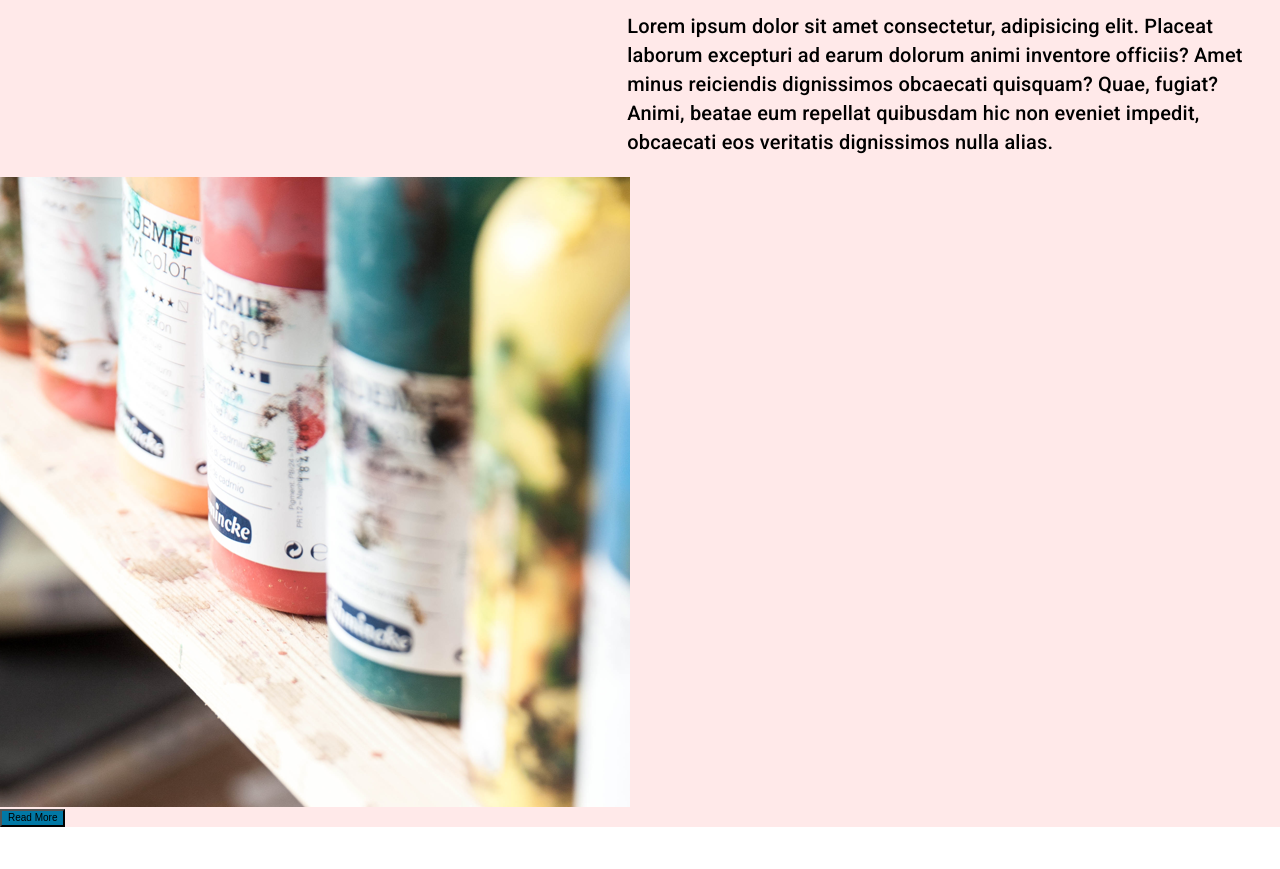
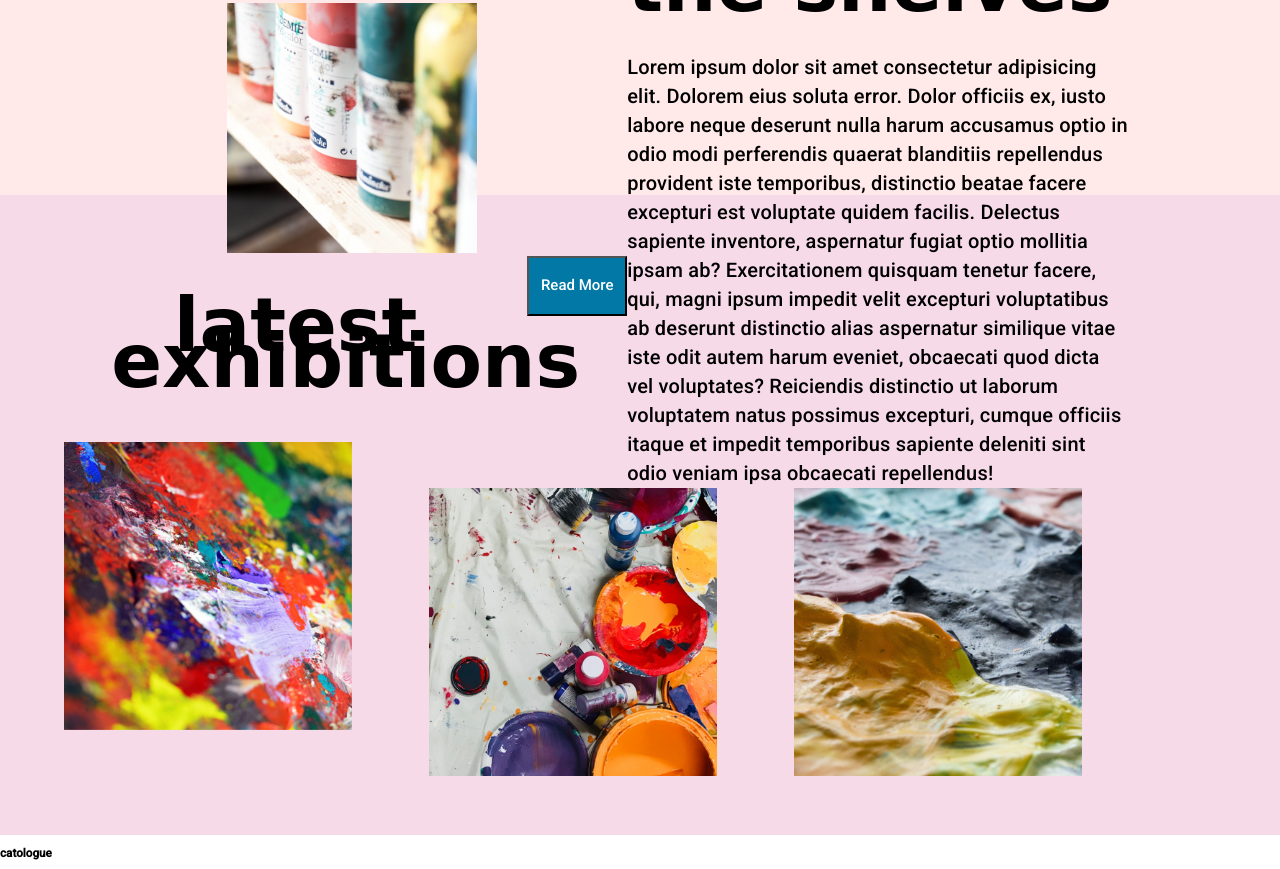
Before and after one commit to jalexgould/Alex-Gould-Project-One, a plain HTML site: page index.html in a window 1280 px wide. Shown: the part 845-1714 px from the top of the page. Drawn offline with Linux system fonts and the light colour scheme; files that its build step writes are made by us from their sources; a web font is replaced by a local one.

Commit message:
gallery update

```diff
--- a/index.html
+++ b/index.html
@@ -27,8 +27,8 @@
       <section class="productSection">
          <div class="product">
             <h2 class="productH2">New product on the shelves </h2>
-            <p>Lorem ipsum dolor sit amet consectetur, adipisicing elit. Placeat laborum excepturi ad earum dolorum animi inventore officiis? Amet minus reiciendis dignissimos obcaecati quisquam? Quae, fugiat? Animi, beatae eum repellat quibusdam hic non eveniet impedit, obcaecati eos veritatis dignissimos nulla alias.</p>
-            <div>
+            <p>Lorem ipsum dolor sit amet consectetur adipisicing elit. Dolorem eius soluta error. Dolor officiis ex, iusto labore neque deserunt nulla harum accusamus optio in odio modi perferendis quaerat blanditiis repellendus provident iste temporibus, distinctio beatae facere excepturi est voluptate quidem facilis. Delectus sapiente inventore, aspernatur fugiat optio mollitia ipsam ab? Exercitationem quisquam tenetur facere, qui, magni ipsum impedit velit excepturi voluptatibus ab deserunt distinctio alias aspernatur similique vitae iste odit autem harum eveniet, obcaecati quod dicta vel voluptates? Reiciendis distinctio ut laborum voluptatem natus possimus excepturi, cumque officiis itaque et impedit temporibus sapiente deleniti sint odio veniam ipsa obcaecati repellendus!</p>
+            <div class="container">
                <img src="./assets/image-6@2x.png" alt="">
             </div>
          </div>
@@ -37,7 +37,7 @@
       <section class="gallery">
          <div class="wrapper">
             <H2>latest exhibitions</H2>
-            <ul class="clearfix">
+            <ul class="galleryContainer">
                <li><img src="./assets/gallery-image-1@2x.png" alt="Colourful paint on a canvas taken at a very close level"></li>
                <li><img src="./assets/gallery-image-3@2x.png" alt="Paint and brushes laying on a floor covering canvas"></li>
                <li><img src="./assets/gallery-image-2@2x.png" alt="Thick paint with multiple colours"></li>
--- a/style.css
+++ b/style.css
@@ -83,9 +83,9 @@ nav {
    letter-spacing: 0.2px;
 
 }
-
 .headerNav ul {
    width: 40%;
+
 }
 
 .headerNav li {
@@ -93,11 +93,19 @@ nav {
    margin: 10px;
 }
 
+nav a {
+   font-size: 20px;
+
+}
+
 /* Main */
 /* Product Section */
 
 .productSection {
    background-color:#FFE9E9 ;
+   padding-top: 50px;
+   height: 50vh;
+
 }
 
 .productH2,
@@ -105,6 +113,9 @@ nav {
    display: block;
    float: right;
    width: 51%;
+   margin: 0 auto;
+   padding-top: 50px;
+   padding-right: 150px;
 }
 
 h2 {
@@ -112,7 +123,6 @@ h2 {
    font-size: 75px;
    line-height: 36px;
    display: block;
-   width: 50%;
 
 }
 
@@ -121,11 +131,41 @@ h2 {
    font-size: 20px;
    line-height: 29px;
    letter-spacing: 0.2px;
+}
+
+.container {
+   width: 250px;
+   float: right;
+   margin: 0 150px;
+}
+
+.blueButton {
+   float:right;
+   width: 100px;
+   height: 60px;
+   font-size: 15px;
+   color: white;
+   font-family: 'Roboto', sans-serif;
 
 }
 
+
+
 /* Gallery */
 
+
+.gallery {
+   background-color:#F7DAE8 ;
+   padding-top: 50px;
+   height: 80vh;
+   text-align: center;
+}
+
+.galleryContainer img {
+   float: left;
+   width: 25%;
+   margin-right: calc(20% / 3);
+}
 
 /* Links */
 
```
